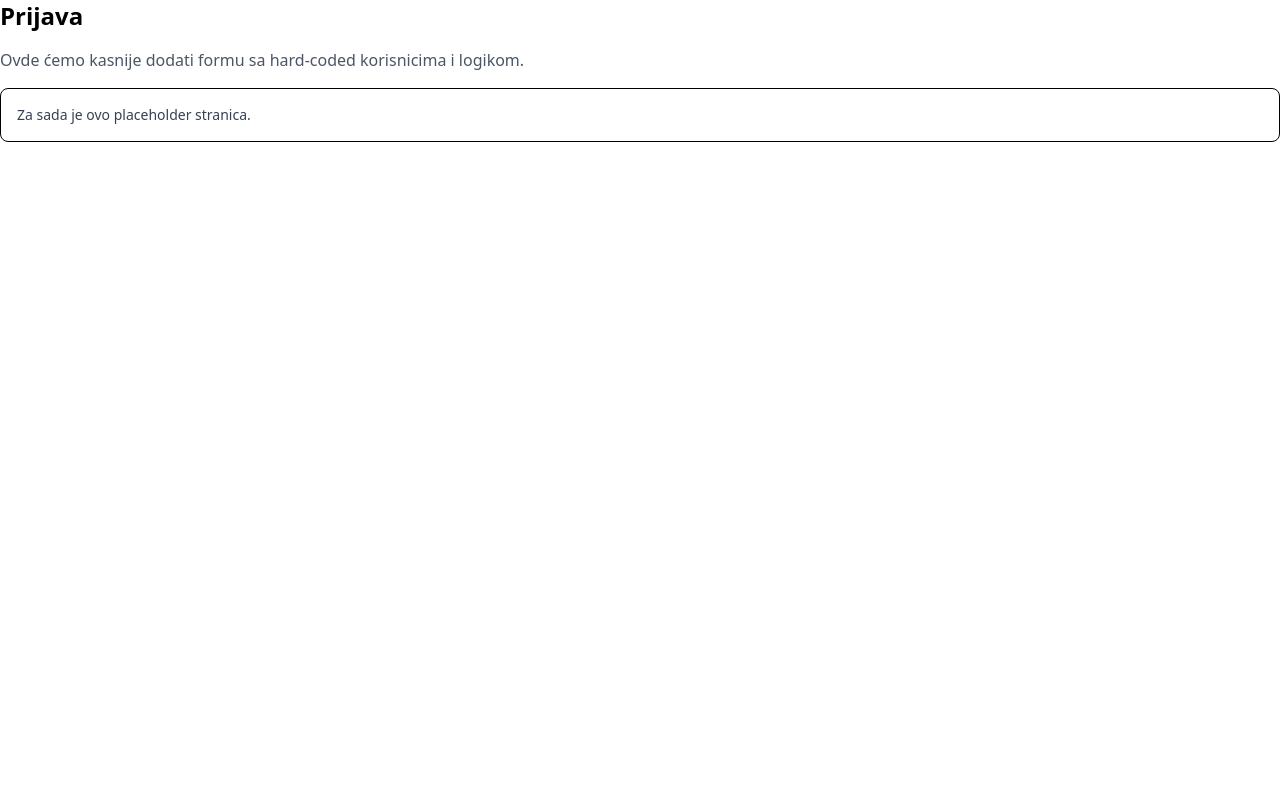
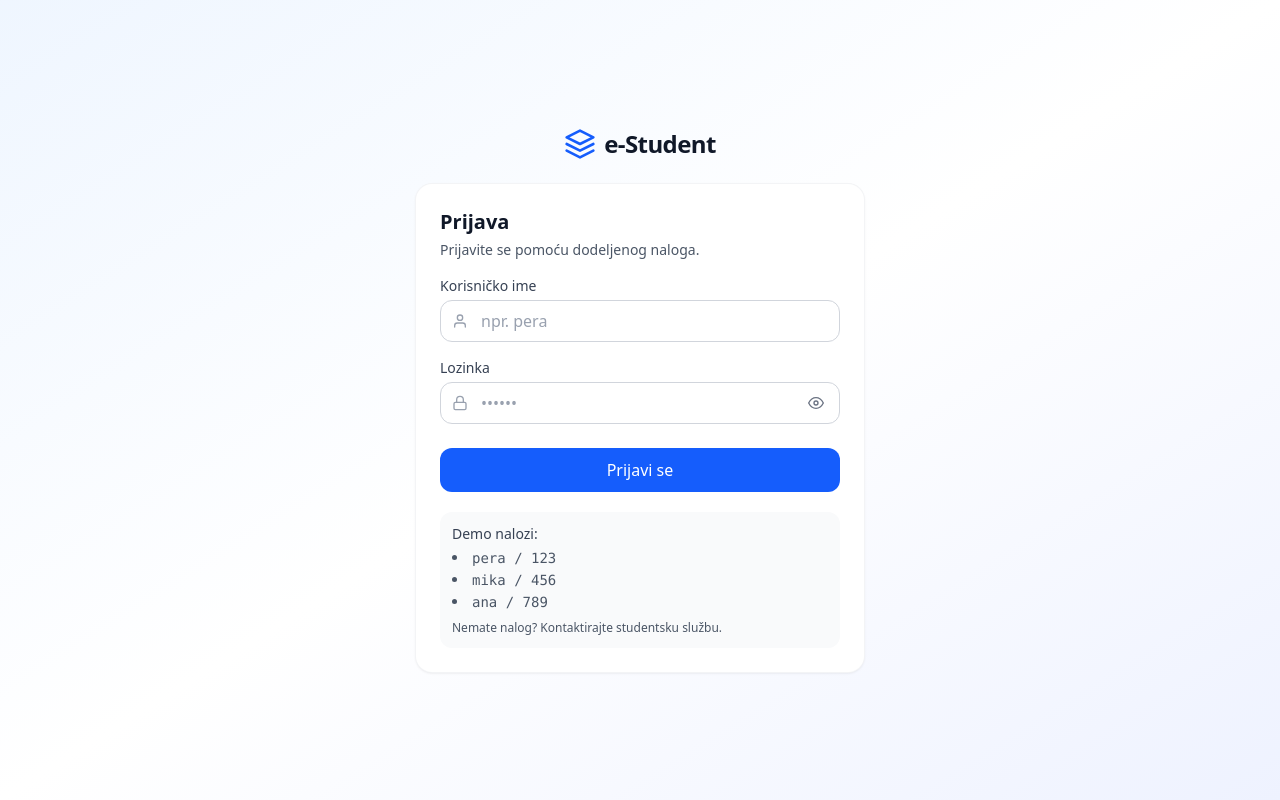
Before and after one commit to elab-development/klijentske-veb-tehnologije-2024-2023-0536-prijava-kolokvijuma-i-ispita, a React (Vite) app: page /login in a window 1280 px wide. Built offline with nearby package versions, Linux system fonts and the light colour scheme.

Commit message:
Login page & logout in NavBar

```diff
--- a/src/components/NavBar.tsx
+++ b/src/components/NavBar.tsx
@@ -1,5 +1,6 @@
 import { useState } from 'react';
-import { NavLink, Link } from 'react-router-dom';
+import { NavLink, Link, useNavigate } from 'react-router-dom';
+import { useAuth } from '../context/AuthContext';
 import {
   FiMenu,
   FiX,
@@ -7,6 +8,7 @@ import {
   FiHome,
   FiBookOpen,
   FiClipboard,
+  FiLogOut,
 } from 'react-icons/fi';
 
 const linkBase =
@@ -20,8 +22,14 @@ function navClass(isActive: boolean) {
 
 export default function NavBar() {
   const [open, setOpen] = useState(false);
+  const { user, logout } = useAuth();
+  const navigate = useNavigate();
 
   const close = () => setOpen(false);
+  const handleLogout = () => {
+    logout();
+    navigate('/login');
+  };
 
   return (
     <header className='sticky top-0 z-40 bg-white/80 backdrop-blur shadow-sm'>
@@ -47,6 +55,15 @@ export default function NavBar() {
             <FiClipboard aria-hidden /> Moje prijave
           </NavLink>
         </nav>
+
+        {user && (
+          <button
+            onClick={handleLogout}
+            className='hidden md:inline-flex items-center gap-2 rounded-lg px-3 py-2 text-sm font-medium text-gray-700 hover:bg-gray-100'
+          >
+            <FiLogOut /> Logout
+          </button>
+        )}
 
         <button
           type='button'
@@ -84,6 +101,18 @@ export default function NavBar() {
             >
               <FiClipboard aria-hidden /> Moje prijave
             </NavLink>
+
+            {user && (
+              <button
+                onClick={() => {
+                  close();
+                  handleLogout();
+                }}
+                className='inline-flex items-center gap-2 rounded-lg px-3 py-2 text-sm font-medium text-gray-700 hover:bg-gray-100'
+              >
+                <FiLogOut /> Logout
+              </button>
+            )}
           </nav>
         </div>
       )}
--- a/src/pages/Login.tsx
+++ b/src/pages/Login.tsx
@@ -1,15 +1,125 @@
+import { useEffect, useState } from 'react';
+import { useAuth } from '../context/AuthContext';
+import { useNavigate, Navigate } from 'react-router-dom';
+import { FiLayers, FiUser, FiLock, FiEye, FiEyeOff } from 'react-icons/fi';
+
 export default function Login() {
+  const { user, login } = useAuth();
+  const [username, setUsername] = useState('');
+  const [password, setPassword] = useState('');
+  const [showPass, setShowPass] = useState(false);
+  const [error, setError] = useState('');
+  const navigate = useNavigate();
+
+  if (user) return <Navigate to='/' replace />;
+
+  useEffect(() => {
+    setError('');
+  }, [username, password]);
+
+  const handleSubmit = (e: React.FormEvent) => {
+    e.preventDefault();
+    const ok = login(username.trim(), password);
+    if (ok) {
+      navigate('/', { replace: true });
+    } else {
+      setError('Pogrešno korisničko ime ili lozinka.');
+    }
+  };
+
   return (
-    <section className='space-y-4'>
-      <h1 className='text-2xl font-semibold'>Prijava</h1>
-      <p className='text-gray-600'>
-        Ovde ćemo kasnije dodati formu sa hard-coded korisnicima i logikom.
-      </p>
-      <div className='rounded-lg border bg-white p-4'>
-        <p className='text-sm text-gray-700'>
-          Za sada je ovo placeholder stranica.
-        </p>
+    <div className='min-h-dvh bg-gradient-to-br from-blue-50 via-white to-indigo-50'>
+      <div className='mx-auto flex min-h-dvh max-w-5xl items-center justify-center px-4 py-10'>
+        <section className='w-full max-w-md'>
+          <div className='mb-6 flex items-center justify-center gap-2'>
+            <FiLayers className='h-8 w-8 text-blue-600' aria-hidden />
+            <h1 className='text-2xl font-semibold tracking-tight text-gray-900'>
+              e-Student
+            </h1>
+          </div>
+
+          <div className='rounded-2xl bg-white p-6 shadow-sm ring-1 ring-gray-100'>
+            <header className='mb-4'>
+              <h2 className='text-xl font-semibold text-gray-900'>Prijava</h2>
+              <p className='mt-1 text-sm text-gray-600'>
+                Prijavite se pomoću dodeljenog naloga.
+              </p>
+            </header>
+
+            <form onSubmit={handleSubmit} className='space-y-4'>
+              <label className='block'>
+                <span className='mb-1 block text-sm font-medium text-gray-700'>
+                  Korisničko ime
+                </span>
+                <div className='relative'>
+                  <FiUser className='pointer-events-none absolute left-3 top-1/2 -translate-y-1/2 text-gray-400' />
+                  <input
+                    className='w-full rounded-xl border border-gray-300 bg-white px-10 py-2 outline-none ring-blue-200 placeholder:text-gray-400 focus:border-blue-500 focus:ring'
+                    placeholder='npr. pera'
+                    value={username}
+                    onChange={(e) => setUsername(e.target.value)}
+                    autoComplete='username'
+                  />
+                </div>
+              </label>
+
+              <label className='block'>
+                <span className='mb-1 block text-sm font-medium text-gray-700'>
+                  Lozinka
+                </span>
+                <div className='relative'>
+                  <FiLock className='pointer-events-none absolute left-3 top-1/2 -translate-y-1/2 text-gray-400' />
+                  <input
+                    className='w-full rounded-xl border border-gray-300 bg-white px-10 py-2 pr-12 outline-none ring-blue-200 placeholder:text-gray-400 focus:border-blue-500 focus:ring'
+                    type={showPass ? 'text' : 'password'}
+                    placeholder='••••••'
+                    value={password}
+                    onChange={(e) => setPassword(e.target.value)}
+                    autoComplete='current-password'
+                  />
+                  <button
+                    type='button'
+                    onClick={() => setShowPass((s) => !s)}
+                    className='absolute right-3 top-1/2 -translate-y-1/2 rounded-md p-1 text-gray-500 hover:bg-gray-100'
+                    aria-label={showPass ? 'Sakrij lozinku' : 'Prikaži lozinku'}
+                  >
+                    {showPass ? <FiEyeOff /> : <FiEye />}
+                  </button>
+                </div>
+              </label>
+
+              {error && (
+                <p className='text-sm font-medium text-red-600'>{error}</p>
+              )}
+
+              <button
+                type='submit'
+                className='mt-2 w-full rounded-xl bg-blue-600 px-4 py-2.5 text-white transition hover:bg-blue-700 focus:outline-none focus:ring-4 focus:ring-blue-200'
+              >
+                Prijavi se
+              </button>
+            </form>
+
+            <div className='mt-5 rounded-xl bg-gray-50 p-3 text-sm text-gray-600'>
+              <p className='mb-1 font-medium text-gray-700'>Demo nalozi:</p>
+              <ul className='list-inside list-disc space-y-0.5'>
+                <li>
+                  <span className='font-mono'>pera / 123</span>
+                </li>
+                <li>
+                  <span className='font-mono'>mika / 456</span>
+                </li>
+                <li>
+                  <span className='font-mono'>ana / 789</span>
+                </li>
+              </ul>
+              <p className='mt-2 text-xs'>
+                Nemate nalog? Kontaktirajte studentsku službu.{' '}
+              </p>
+            </div>
+          </div>
+        </section>
       </div>
-    </section>
+    </div>
   );
 }
```
